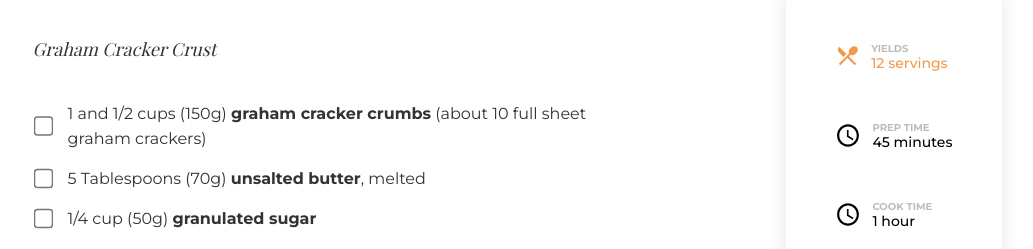
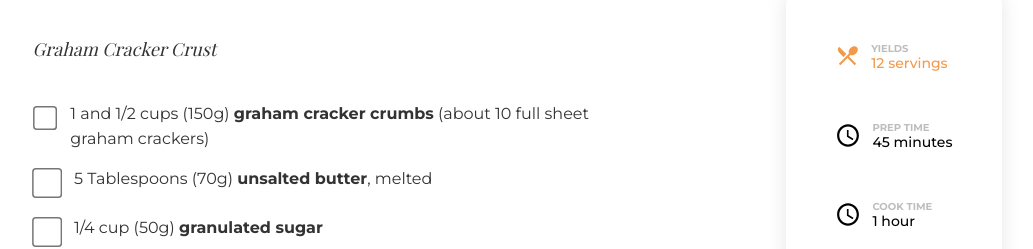
Before and after one commit to AkhilVenkateshPillai/devchallenges-Recipe-Page, a plain HTML site: page index.html in a window 1280 px wide. Shown: the part 710-959 px from the top of the page, without its empty margins (123-1156 px from the left). Drawn offline with nearby package versions, Linux system fonts and the light colour scheme.

Commit message:
style update

```diff
--- a/styles.css
+++ b/styles.css
@@ -235,9 +235,9 @@ margin: 0 15px;
 
 .rect{
 
-    transform: scale(1.5);
-
-
+     width: 19.5px;
+     height: 28px;
+     transform: scale(1.5);
 }
 
 .container-body>h3{
```
